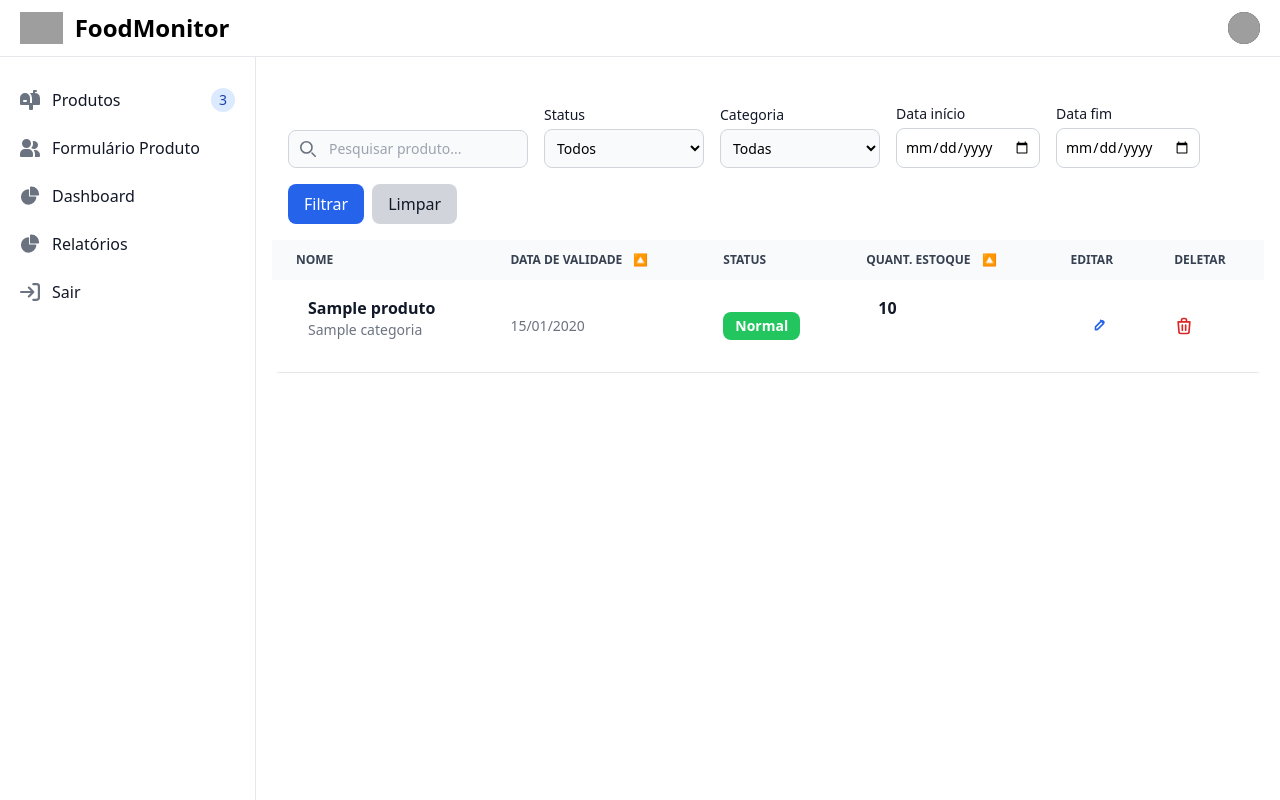
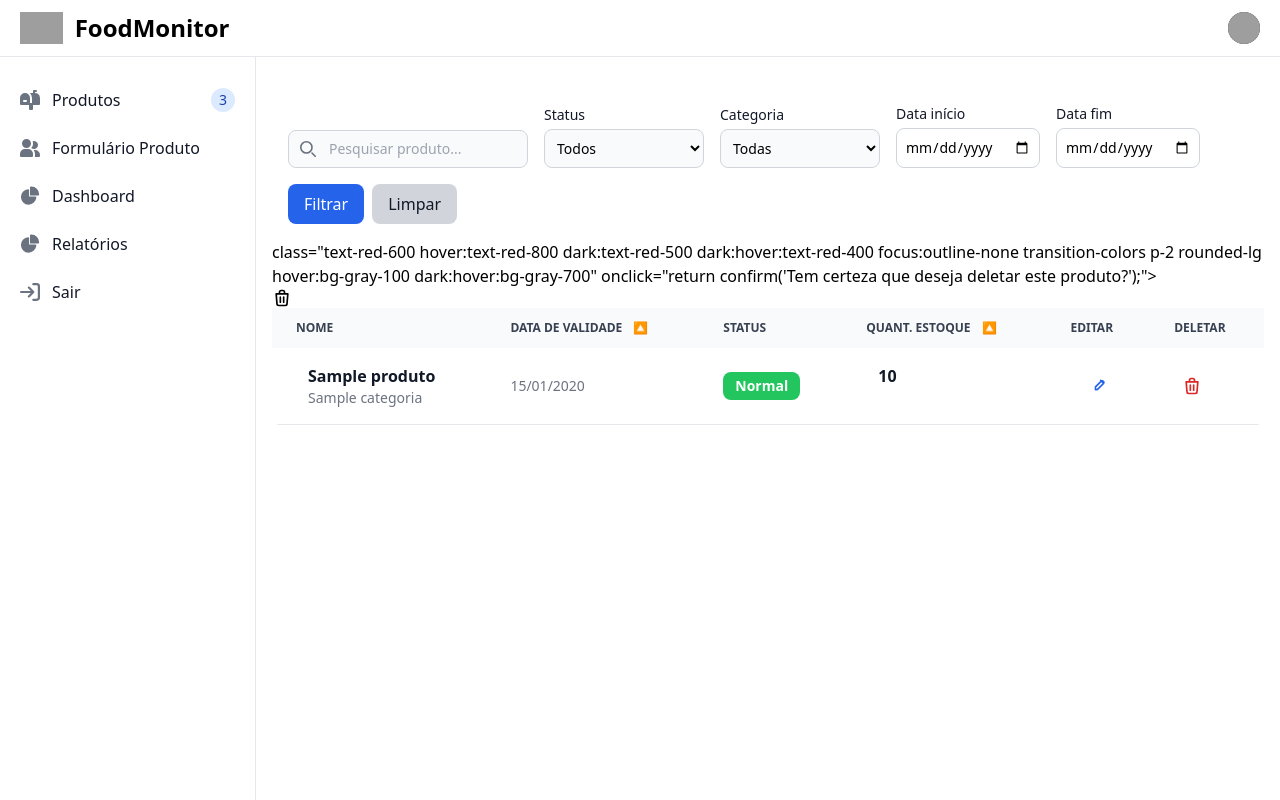
Before and after one commit to anadanta/Monitoramento-Alimentos, a Django app: template backend/produtos/templates/produtos/listagem_produtos.html in a window 1280 px wide. Run offline with Django 4.2, Linux system fonts and the light colour scheme; tables that the repository leaves empty hold one stand-in row (values such as "Sample post"); the template is opened without the code that fills it: values that come from a table or form of the project are taken from there, most other values are stand-ins (such as "Sample title", 1, 10 or a date in 2020); some libraries are stand-ins or nearby versions; grey boxes are pictures that could not be loaded.

Commit message:
resolução de alguns bugs no acesso do bd com o front

```diff
--- a/backend/produtos/templates/produtos/listagem_produtos.html
+++ b/backend/produtos/templates/produtos/listagem_produtos.html
@@ -185,7 +185,18 @@
                             </td>
 
                             <td class="px-6 py-4">
-                                <a href="{% url 'deletar_produto' produto.id %}"
+                                <form action="{% url 'deletar_produto' produto.id %}" method="POST" onsubmit="return confirm('Tem certeza que deseja deletar este produto?');">
+                                    {% csrf_token %}
+                                    <button type="submit" class="text-red-600 hover:text-red-800 dark:text-red-500 dark:hover:text-red-400
+                                                               focus:outline-none transition-colors p-2 rounded-lg hover:bg-gray-100 dark:hover:bg-gray-700">
+                                         <svg class="w-5 h-5" fill="none" stroke="currentColor" stroke-width="2" viewBox="0 0 24 24"
+                                            xmlns="http://www.w3.org/2000/svg" aria-hidden="true">
+                                            <path stroke-linecap="round" stroke-linejoin="round"
+                                                    d="M19 7L5 7M10 11v6m4-6v6M5 7l1 12a2 2 0 002 2h8a2 2 0 002-2l1-12M9 7V5a2 2 0 012-2h2a2 2 0 012 2v2"/>
+                                          </svg>
+                                     </button>
+                                 </form>
+                            </td>
                                     class="text-red-600 hover:text-red-800 dark:text-red-500 dark:hover:text-red-400
                                         focus:outline-none transition-colors p-2 rounded-lg hover:bg-gray-100 dark:hover:bg-gray-700"
                                     onclick="return confirm('Tem certeza que deseja deletar este produto?');">
--- a/backend/produtos/views.py
+++ b/backend/produtos/views.py
@@ -147,10 +147,12 @@ def formulario_produtos(request):
 
     return render(request, 'produtos/formulario_produtos.html',context)
 
+
 def deletar_produto(request, produto_id):
     produto = get_object_or_404(Produto, id=produto_id)
-    if request.method == "GET":
+
+    if request.method == "POST":
+        produto.delete()
         messages.success(request, "Produto deletado com sucesso.")
-        produto.delete()
 
     return redirect('lista_produtos')
--- a/backend/usuarios/models.py
+++ b/backend/usuarios/models.py
@@ -13,5 +13,8 @@ class Usuarios(models.Model):
     senha = models.CharField(max_length=100)
     segmento = models.CharField(max_length=100, choices=Segmento.choices)
 
+    is_staff = models.BooleanField(default=False)
+    is_superuser = models.BooleanField(default=False)
+
     def __str__(self):
         return self.nome_estabelecimento
--- a/docker-compose.yml
+++ b/docker-compose.yml
@@ -17,8 +17,6 @@ services:
     image: mysql:8.0
     environment:
       MYSQL_DATABASE: food_waste_db
-      MYSQL_USER: root
-      MYSQL_PASSWORD: root_password
       MYSQL_ROOT_PASSWORD: root_password
     ports:
       - "3307:3306"
```
Also changed, not shown: backend/usuarios/migrations/0005_usuarios_is_staff_usuarios_is_superuser.py (added).
